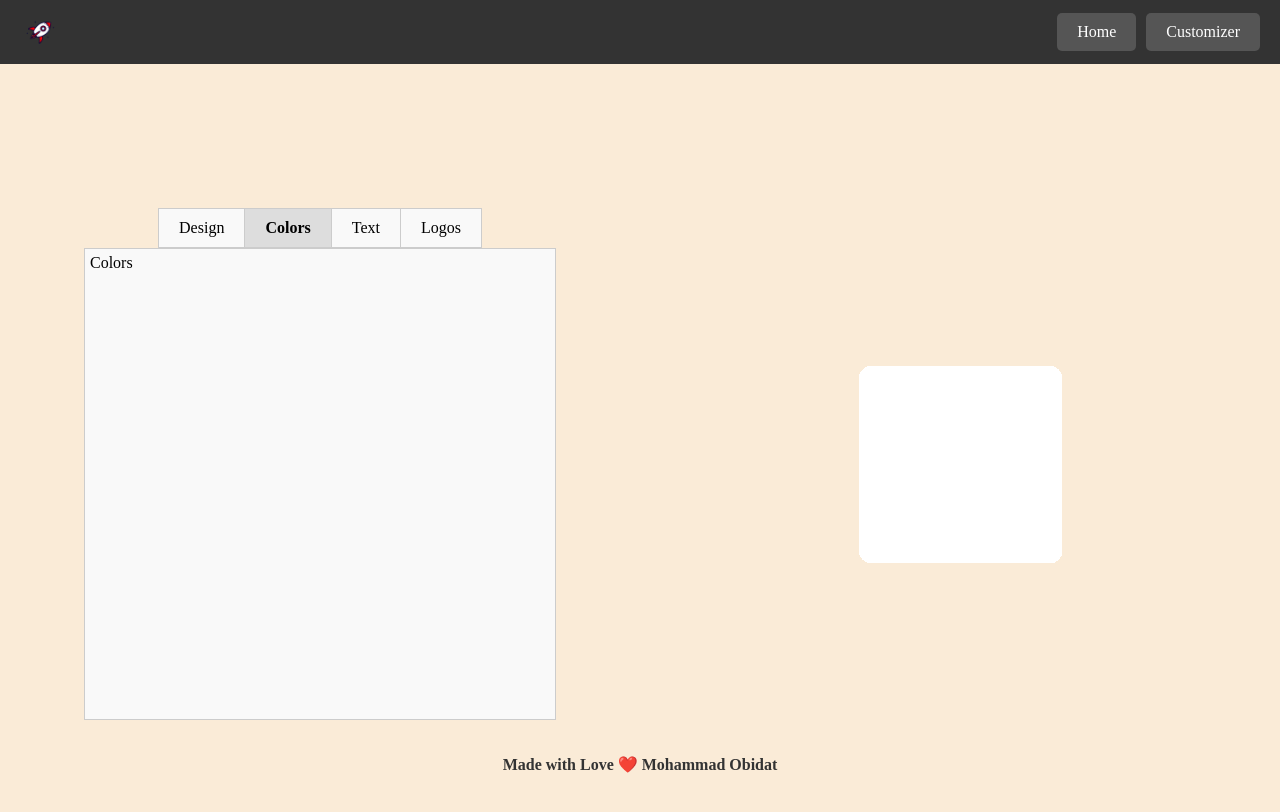
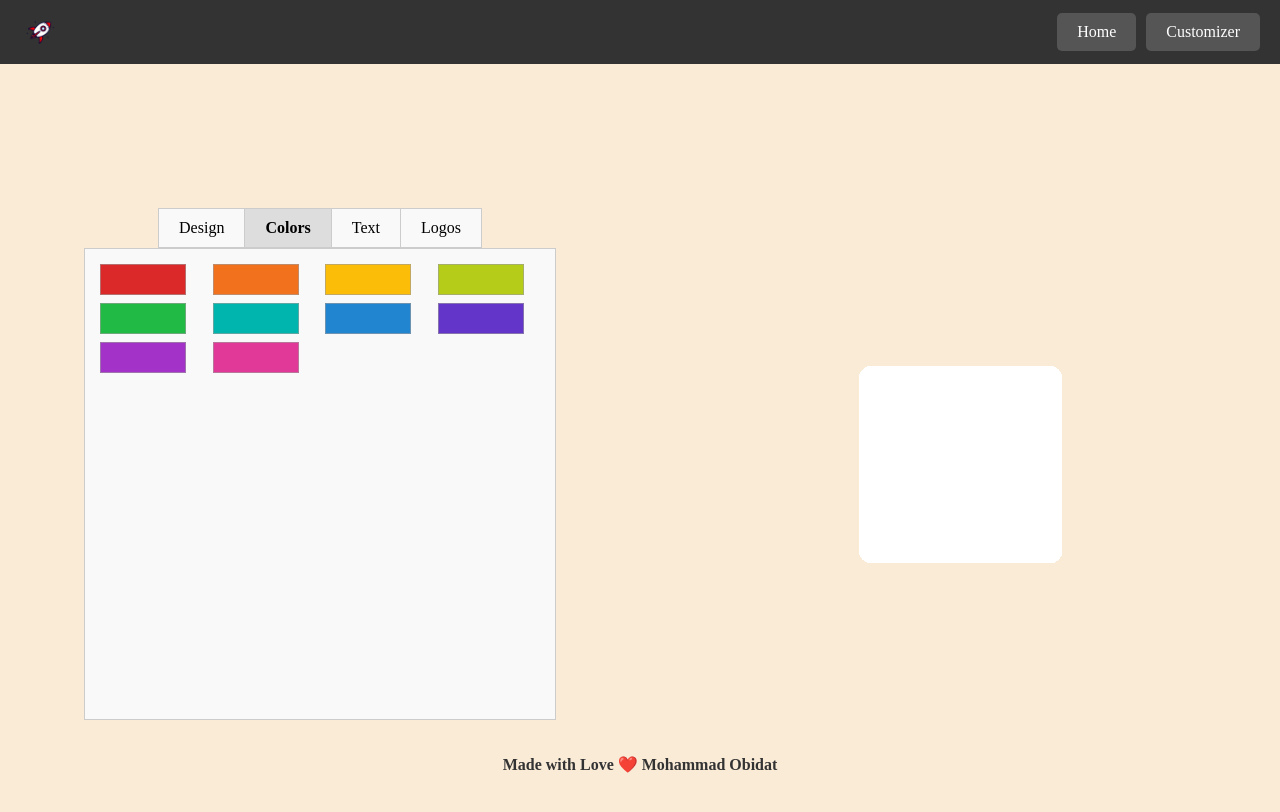
Before and after one commit to Mohammad-Obidat/3D-tshirt-configurator, a React (Vite) app: page /customizer in a window 1280 px wide. Both pictures are taken after a click on the element "Colors". Shown: the top 812 px of the page. Built offline with nearby package versions, Linux system fonts and the light colour scheme; no server answers.

Commit message:
Modify the Color component to display colors with styling

```diff
--- a/src/components/customizer/Colors.tsx
+++ b/src/components/customizer/Colors.tsx
@@ -1,7 +1,34 @@
 import React from 'react';
+import { colors } from '../../config/constants/Colors';
+import '../../styles/Colors.css';
 
 const Colors: React.FC = () => {
-  return <div>Colors</div>;
+  const handleColorChange = (
+    event: React.ChangeEvent<HTMLInputElement>
+  ): void => {
+    event.preventDefault();
+
+    const { id } = event.target;
+    console.log(id);
+  };
+
+  return (
+    <div className='color-container'>
+      {colors.map((color) => (
+        <div key={color}>
+          <input
+            type='radio'
+            id={color}
+            name='color'
+            onChange={handleColorChange}
+          />
+          <label htmlFor={color} className={color}>
+            <span className={`${color} color-border`}></span>
+          </label>
+        </div>
+      ))}
+    </div>
+  );
 };
 
 export default Colors;
--- /dev/null
+++ b/src/config/constants/Colors.ts
@@ -0,0 +1,12 @@
+export const colors: Array<string> = [
+  'red',
+  'orange',
+  'yellow',
+  'olive',
+  'green',
+  'teal',
+  'blue',
+  'violet',
+  'purple',
+  'pink',
+];
--- /dev/null
+++ b/src/styles/Colors.css
@@ -0,0 +1,120 @@
+@import url('https://fonts.googleapis.com/css?family=Lato:400,300');
+
+.color-container {
+  display: grid;
+  grid-template-columns: repeat(4, 1fr);
+  grid-gap: 10px;
+  padding: 10px;
+}
+
+input[type='radio'] {
+  display: none;
+}
+
+input[type='radio']:checked + label span {
+  transform: scale(1.25);
+}
+
+input[type='radio']:checked + label.red {
+  border: 2px solid #a3241f;
+}
+
+input[type='radio']:checked + label.orange {
+  border: 2px solid #c65a18;
+}
+
+input[type='radio']:checked + label.yellow {
+  border: 2px solid #c49c06;
+}
+
+input[type='radio']:checked + label.olive {
+  border: 2px solid #8ca613;
+}
+
+input[type='radio']:checked + label.green {
+  border: 2px solid #1a8037;
+}
+
+input[type='radio']:checked + label.teal {
+  border: 2px solid #00948c;
+}
+
+input[type='radio']:checked + label.blue {
+  border: 2px solid #1a63a3;
+}
+
+input[type='radio']:checked + label.violet {
+  border: 2px solid #4e2e98;
+}
+
+input[type='radio']:checked + label.purple {
+  border: 2px solid #8129a5;
+}
+
+input[type='radio']:checked + label.pink {
+  border: 2px solid #b82a75;
+}
+
+label {
+  display: inline-block;
+  width: 80px;
+  height: 25px;
+  margin-right: 10px;
+  cursor: pointer;
+}
+
+label:hover span {
+  transform: scale(1.25);
+}
+
+label span {
+  display: block;
+  width: 100%;
+  height: 100%;
+  transition: transform 0.2s ease-in-out;
+}
+
+label.red span {
+  background: #db2828;
+}
+
+label.orange span {
+  background: #f2711c;
+}
+
+label.yellow span {
+  background: #fbbd08;
+}
+
+label.olive span {
+  background: #b5cc18;
+}
+
+label.green span {
+  background: #21ba45;
+}
+
+label.teal span {
+  background: #00b5ad;
+}
+
+label.blue span {
+  background: #2185d0;
+}
+
+label.violet span {
+  background: #6435c9;
+}
+
+label.purple span {
+  background: #a333c8;
+}
+
+label.pink span {
+  background: #e03997;
+}
+
+.color-border {
+  padding: 2px;
+  border: 0.5px solid #9e9d9d9c;
+}
```
